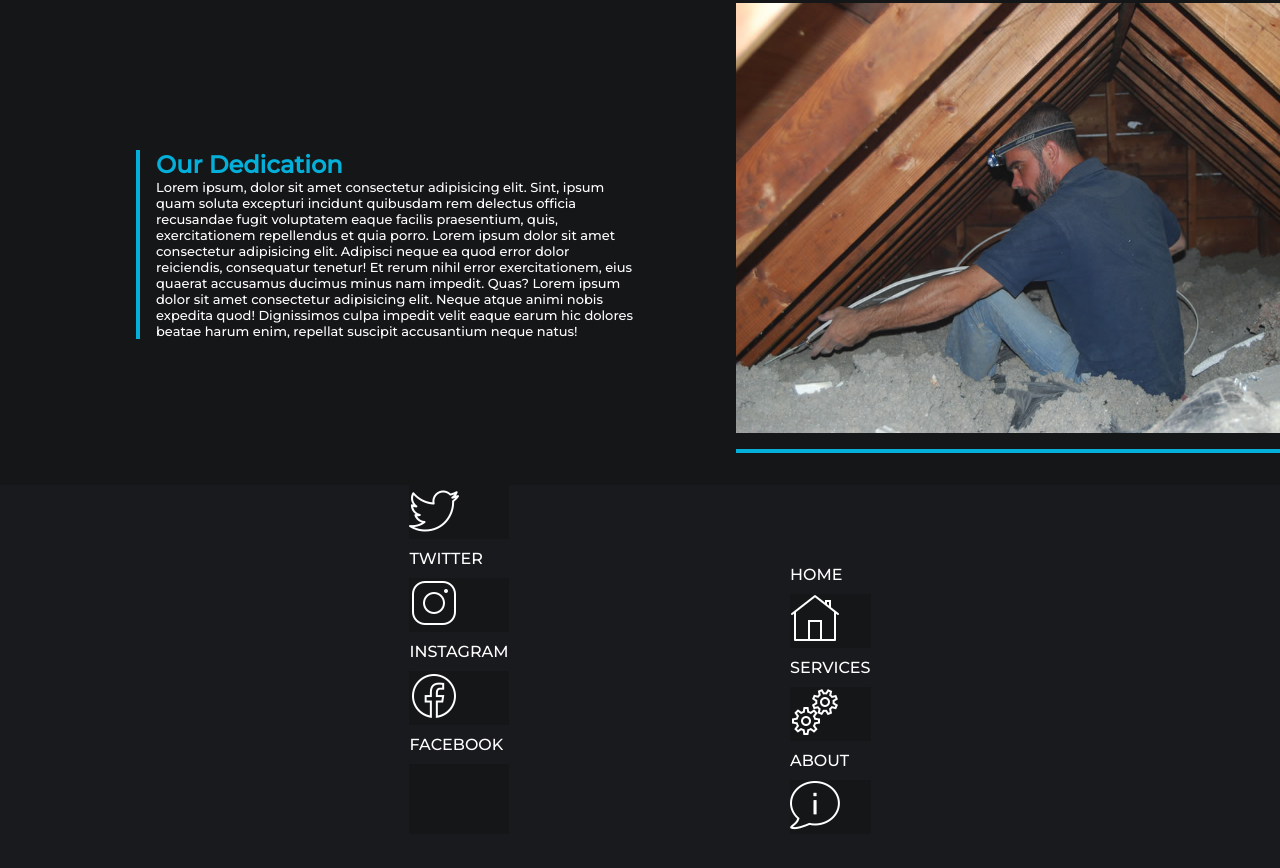
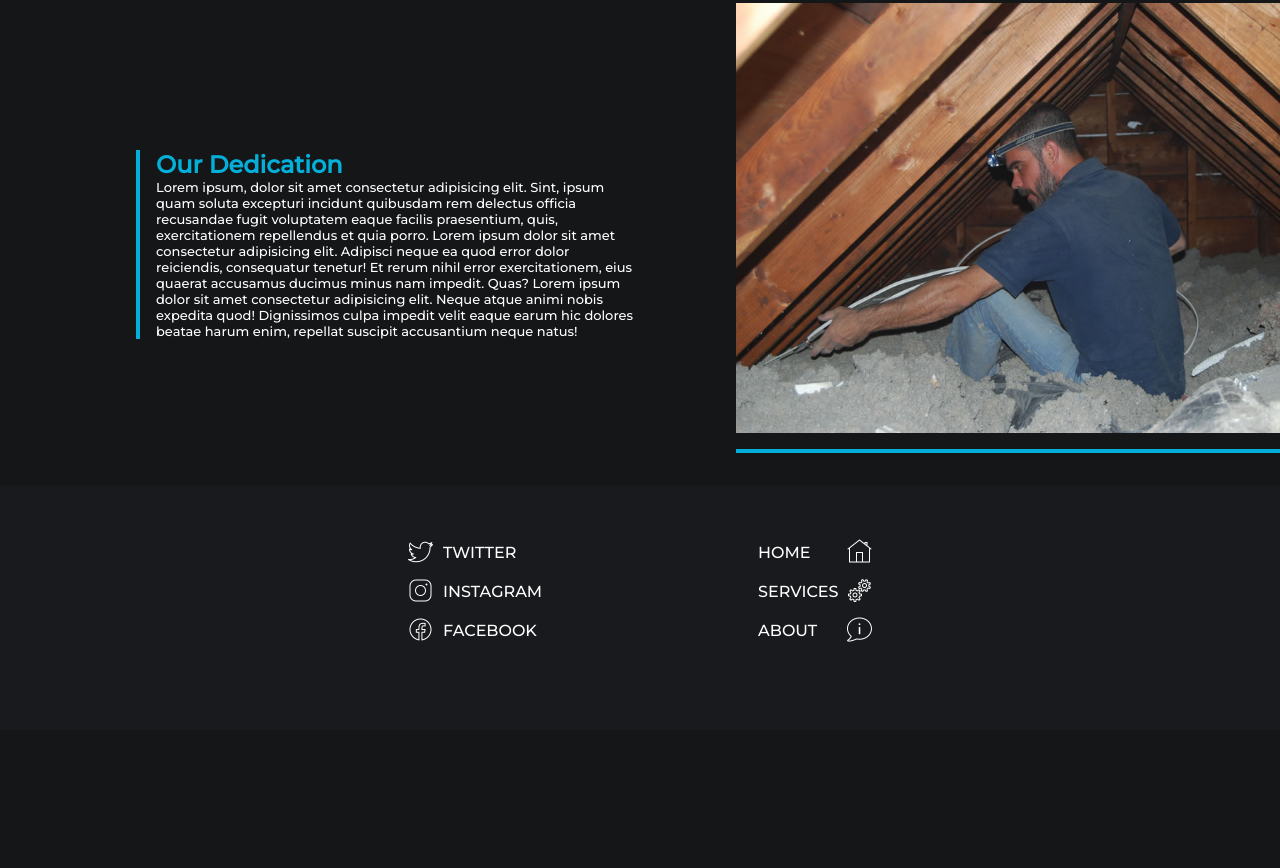
Before and after one commit to NoFriess/portfolio-website-1, a plain HTML site: page index.html in a window 1280 px wide. Shown: the part 2066-2934 px from the top of the page. After the commit the page ends 2796 px from the top, so only its background shows below. Drawn offline with Linux system fonts and the light colour scheme.

Commit message:
Update style.css

```diff
--- a/style.css
+++ b/style.css
@@ -172,12 +172,33 @@ button:hover {
     color: white;
     padding: 10px 0px;
     font-family: "Montserrat", sans-serif;
+
 }
 
-.footer > div > p:nth-child(1) {
-    padding-top: 5rem;
+
+
+.footer > div {
+    display: grid;
+    grid-template-columns: repeat(2, 1fr);
+    background-color: #191a1d;
+    margin: 0px -8rem;
+    padding-top: 3rem;
 }
 
-.footer > div {
-    margin: 0px -8rem;
+
+
+.footer div:nth-child(1) img {
+    width: 25px;
+    margin-top: 6px;
+    background-color: #191a1d;
+    padding: 0px;
+    margin-left: 4rem;
 }
+
+.footer div:nth-child(2) img {
+    width: 25px;
+    margin-top: 6px;
+    background-color: #191a1d;
+    padding: 0px;
+    margin-right: 4rem;
+}
```
